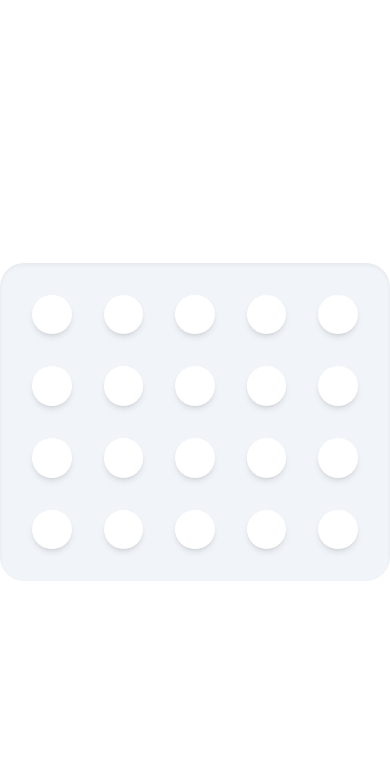
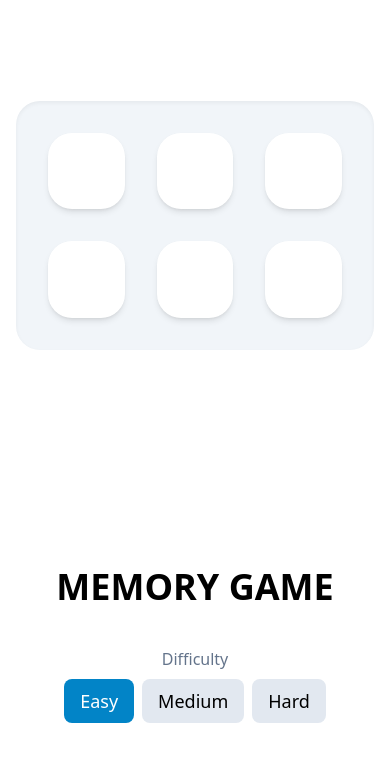
Before and after one commit to mehranarji/matching-cards, a React (Vite) app: page / in a window 390 px wide. Shown: the top 762 px of the page. Built offline with nearby package versions, Linux system fonts and the light colour scheme.

Commit message:
add support for difficulity + UI improvements + Improve responsive design

```diff
--- a/package.json
+++ b/package.json
@@ -10,7 +10,7 @@
     "preview": "vite preview"
   },
   "dependencies": {
-    "clsx": "^1.2.1",
+    "classnames": "^2.3.2",
     "lodash": "^4.17.21",
     "react": "^18.2.0",
     "react-dom": "^18.2.0"
--- a/src/App.tsx
+++ b/src/App.tsx
@@ -4,6 +4,7 @@ import { useEffect, useMemo, useState } from "react";
 import Board from "./components/Board";
 import Card from "./components/Card";
 import Container from "./components/Container";
+import Button from "./components/Button";
 
 const maxSelectable = 2;
 const fruits = [
@@ -20,12 +21,17 @@ const fruits = [
 ];
 
 function App() {
-    const items = useMemo(
-        () => shuffle(Array<string[]>(maxSelectable).fill(fruits).flat()),
-        []
-    );
     const [selectedCards, setSelectedCards] = useState<number[]>([]);
     const [matched, setMatched] = useState<number[]>([]);
+    const [difficulty, setDifficulty] = useState(0);
+    const items = useMemo(
+        () => shuffle(
+            Array<string[]>(maxSelectable)
+                .fill(fruits.slice(0, difficulty === 0 ? 3 : difficulty === 1 ? 6 : 10))
+                .flat()
+            ),
+        [difficulty]
+    );
 
     useEffect(() => {
         if (
@@ -35,6 +41,11 @@ function App() {
             setMatched((m) => [...m, ...selectedCards]);
         }
     }, [selectedCards, items]);
+
+    useEffect(() => {
+        setSelectedCards([]);
+        setMatched([]);
+    }, [difficulty]);
 
     const isSelected = (index: number) =>
         selectedCards.includes(index) || matched.includes(index);
@@ -53,14 +64,13 @@ function App() {
 
     return (
         <Container>
-            <div className="flex gap-4 items-center justify-center h-screen">
-                <div className="basis-full lg:basis-1/2">
+            <div className="grid grid-cols-1 xl:grid-cols-2 gap-4 items-center justify-center h-screen">
+                <div>
                     <Board className="mx-auto">
                         {items.map((fruit, index) => (
                             <Card
                                 key={index}
                                 isFlipped={isSelected(index)}
-                                isCorrect={matched.includes(index)}
                                 onSelect={() => onCardSelect(index)}
                             >
                                 <img
@@ -71,22 +81,22 @@ function App() {
                         ))}
                     </Board>
                 </div>
-                <div className="hidden lg:block lg:basis-1/2 text-center">
+                <div className="text-center">
                     <h1 className="text-4xl font-bold mb-10 uppercase">
                         Memory game
                     </h1>
 
                     <p className="mb-2 text-slate-500">Difficulty</p>
-                    <div className="flex gap-2 justify-center items-baseline">
-                        <button className="px-4 py-2 rounded-lg text-lg bg-sky-600 text-white">
+                    <div className="flex gap-2 justify-center items-baseline mb-5">
+                        <Button isActive={difficulty === 0} onClick={() => setDifficulty(0)}>
                             Easy
-                        </button>
-                        <button className="px-4 py-2 rounded-lg text-lg bg-slate-100">
+                        </Button>
+                        <Button isActive={difficulty === 1} onClick={() => setDifficulty(1)}>
                             Medium
-                        </button>
-                        <button className="px-4 py-2 rounded-lg text-lg bg-slate-100">
+                        </Button>
+                        <Button isActive={difficulty === 2} onClick={() => setDifficulty(2)}>
                             Hard
-                        </button>
+                        </Button>
                     </div>
                 </div>
             </div>
--- a/src/components/Board.tsx
+++ b/src/components/Board.tsx
@@ -1,4 +1,4 @@
-import clsx from "clsx";
+import classnames from "classnames";
 import { FC, useMemo } from "react";
 
 interface BoardProps {
@@ -15,7 +15,7 @@ const Board: FC<BoardProps> = ({ children, className }) => {
 
     return (
         <div
-            className={clsx(
+            className={classnames(
                 "grid gap-8 p-8 rounded-3xl",
                 "bg-slate-100 shadow-inner bg-center bg-cover",
                 className
--- /dev/null
+++ b/src/components/Button.tsx
@@ -0,0 +1,30 @@
+import classnames from "classnames";
+import { ComponentPropsWithoutRef, FC } from "react";
+
+interface ButtonProps extends ComponentPropsWithoutRef<"button"> {
+    isActive?: boolean;
+}
+
+const Button: FC<ButtonProps> = ({ children, className, isActive, ...rest }) => {
+    return (
+        <button
+            className={classnames(
+                "px-4 py-2 rounded-lg text-lg",
+                "transition-colors",
+                {
+                    "bg-slate-200 text-black": !isActive,
+                    "hover:bg-slate-300": !isActive,
+
+                    "bg-sky-600 text-white": isActive,
+                    "hover:bg-sky-700": isActive,
+                },
+                className
+            )}
+            {...rest}
+        >
+            {children}
+        </button>
+    );
+};
+
+export default Button;
--- a/src/components/Card.tsx
+++ b/src/components/Card.tsx
@@ -1,22 +1,22 @@
-import clsx from "clsx";
+import classnames from "classnames";
 import { FC } from "react";
 
 export interface CardProps {
     children: React.ReactNode;
     isFlipped?: boolean;
-    isCorrect?: boolean;
+    className?: string;
     onSelect?: () => void;
 }
 
-const Card: FC<CardProps> = ({ children, isFlipped, isCorrect, onSelect }) => {
+const Card: FC<CardProps> = ({ children, className, isFlipped, onSelect }) => {
     return (
-        <div
-            className="aspect-square relative select-none cursor-pointer"
+        <button
+            className={classnames("aspect-square relative select-none cursor-pointer", className)}
             onClick={() => onSelect?.()}
         >
             {/* card front */}
             <div
-                className={clsx(
+                className={classnames(
                     "bg-white",
                     "shadow-md",
                     "rounded-3xl backface-hidden",
@@ -32,26 +32,22 @@ const Card: FC<CardProps> = ({ children, isFlipped, isCorrect, onSelect }) => {
 
             {/* card back */}
             <div
-                className={clsx(
+                className={classnames(
                     "bg-white",
                     "border-white shadow-lg",
                     "rounded-2xl backface-hidden",
                     "absolute inset-0",
                     "transition-all active:scale-95",
                     "backdrop-blur-lg",
-                    "p-8",
+                    "p-6",
                     {
-                        "before:bg-green-600 before:h-2 before:w-2 before:absolute before:bottom-2 before:left-1/2": isCorrect,
-                        "before:rounded-full before:-translate-x-1/2": isCorrect,
-                        // "from-slate-100 to-slate-200 bg-gradient-to-tr": !isCorrect,
-                        // "bg-green-100 shadow-green-400": isCorrect,
                         flip: !isFlipped,
                     }
                 )}
             >
-                {children}
+                    {children}
             </div>
-        </div>
+        </button>
     );
 };
 
--- a/src/components/Container.tsx
+++ b/src/components/Container.tsx
@@ -1,4 +1,4 @@
-import clsx from "clsx";
+import classnames from "classnames";
 import { FC } from "react";
 
 interface ContainerProps {
@@ -7,7 +7,7 @@ interface ContainerProps {
 }
 
 const Container: FC<ContainerProps> = ({ className, children }) => {
-    return <div className={clsx("container mx-auto", className)}>{children}</div>;
+    return <div className={classnames("container mx-auto px-4", className)}>{children}</div>;
 };
 
 export default Container;
--- a/src/index.css
+++ b/src/index.css
@@ -15,3 +15,33 @@
         backface-visibility: visible;
     }
 }
+
+@layer components {
+    .correct {
+        position: relative;
+    }
+
+    .correct::before {
+        content: "";
+        position: absolute;
+        width: 100%;
+        height: 100%;
+        left: 0;
+        top: 0;
+        animation: celebrate .3s infinite ease-in;
+        box-shadow: 0 0 0px 5px green;
+        @apply rounded-3xl;
+    }
+}
+
+@keyframes celebrate {
+    from {
+        /* transform: scale(1); */
+        /* opacity: .8; */
+    }
+
+    to {
+        /* transform: scale(1.3); */
+        /* opacity: 0; */
+    }
+}
```
Also changed, not shown: 1 other file (tests, documents, lock files or other folders).
